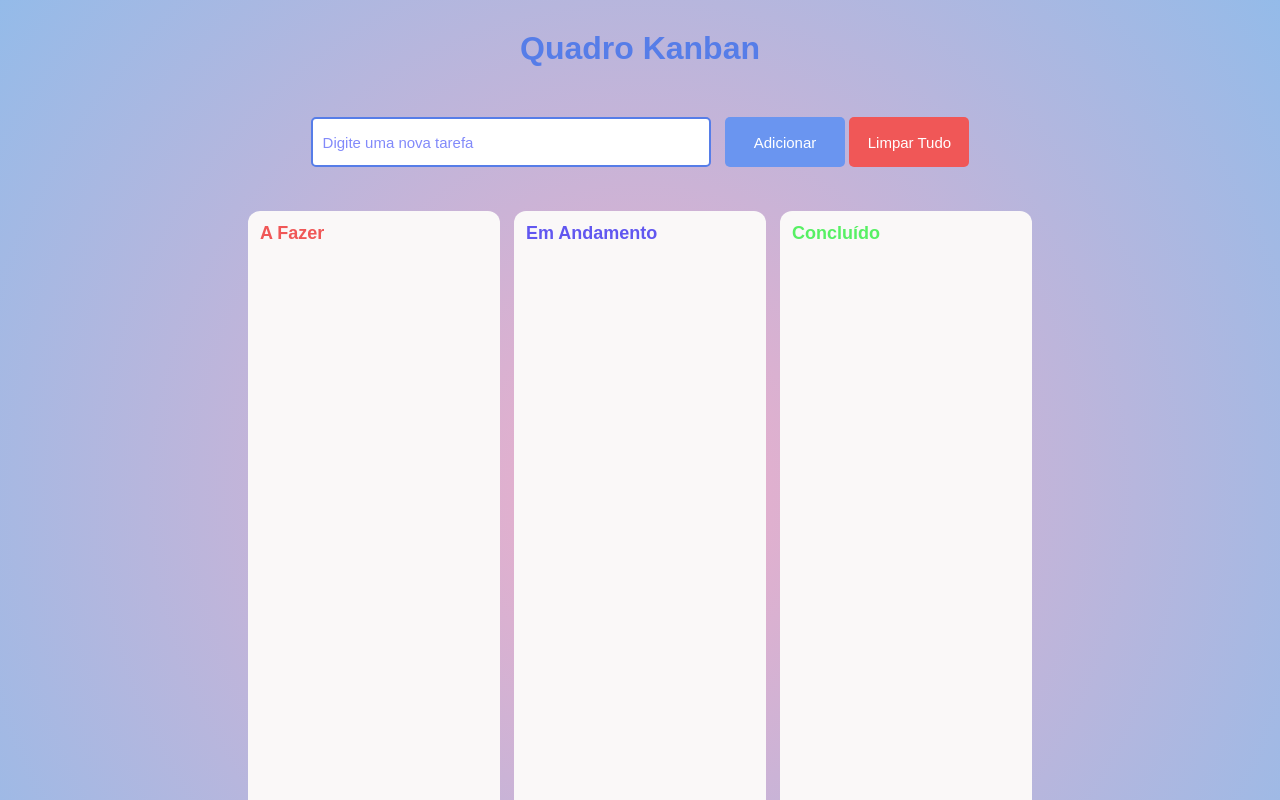
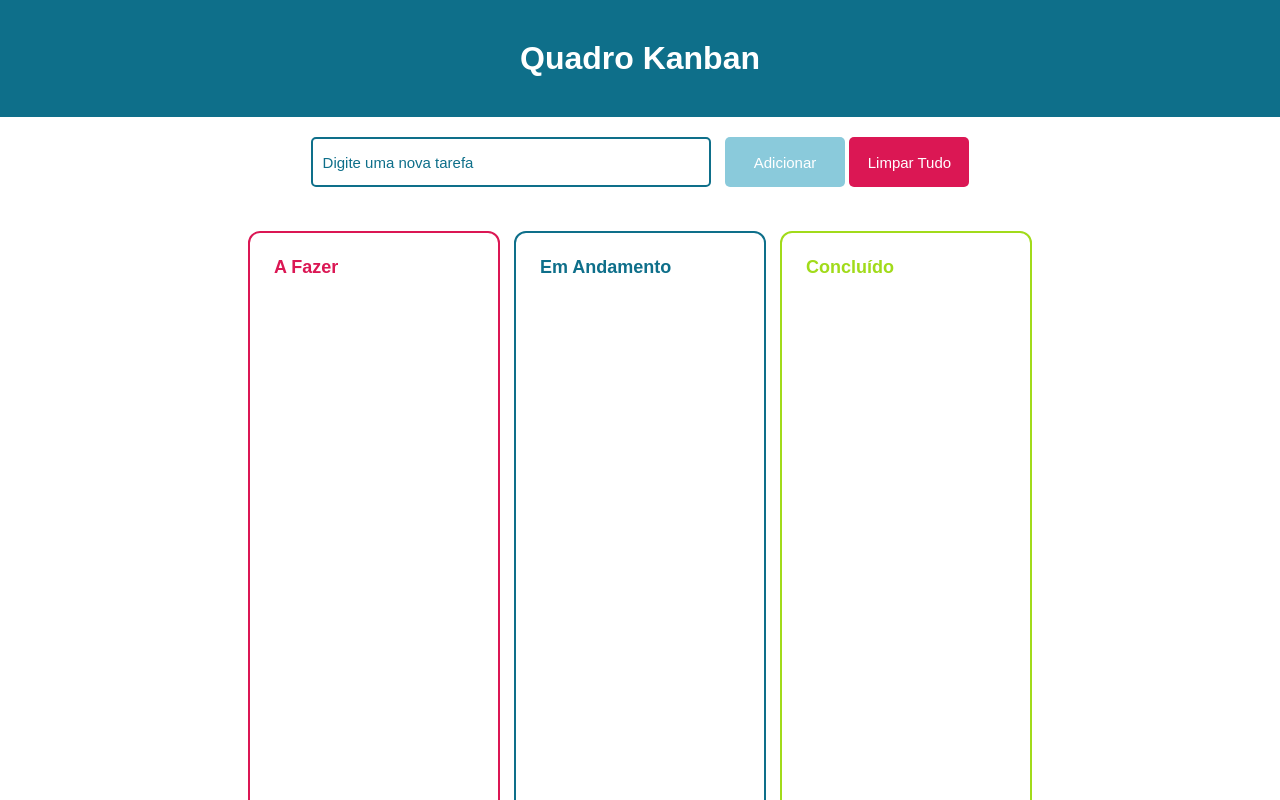
Before and after one commit to elizabethmdossantos/Quadro-Kanban, a plain HTML site: page index.html in a window 1280 px wide. Shown: the top 800 px of the page. Drawn offline with Linux system fonts and the light colour scheme.

Commit message:
novas alterações no css

```diff
--- a/style.css
+++ b/style.css
@@ -5,14 +5,11 @@
     box-sizing: border-box;
 }
 
-body{
-    background: radial-gradient(circle,rgba(238, 174, 202, 1) 0%, rgba(148, 187, 233, 1) 100%);
-}
-
 header{
-    color: #567DE8;
-    padding: 30px;
+    color: white;
+    padding: 40px;
     text-align: center;
+    background-color: #0E6F8A;
 }
 
 .kanban-top{
@@ -24,16 +21,16 @@ header{
     height: 50px;
     width: 60%;
     max-width: 400px;
-    border: 2px solid #567DE8;
+    border: 2px solid #0E6F8A;
     border-radius: 5px;
-    color: #828AFA;
+    color: #0E6F8A;
     padding: 0 10px;
     font-size: 15px;
     margin-right: 10px;
 }
 
 #taskInput::placeholder{
-    color: #828AFA;
+    color: #0E6F8A;
 }
 
 .btn-main{
@@ -42,14 +39,14 @@ header{
     outline: none;
     border: none;
     border-radius: 5px;
-    background: #6a95f0;
-    color: #fff;
+    background-color: #8ACADB;
+    color: white;
     font-size: 15px;
     cursor: pointer;
 }
 
 .clear-btn{
-    background-color: #f05757;
+    background-color: #DB1754;
 }
 
 .kanban{
@@ -68,11 +65,11 @@ header{
     flex-direction: column;
     height: 80%;
     border-radius: 12px;
-    padding: 12px;
+    padding: 24px;
     position: relative;
     min-width: 252px;
-    flex-shrink: 0;
-    background-color:#faf8f8;
+    flex-shrink: 10;
+    border: 2px solid currentColor;
 }
 
 .kanban-title h2{
@@ -81,15 +78,15 @@ header{
 }
 
 .kanban-column[data-id="1"]{
-    color: #f05757;
+    color: #DB1754;
 }
 
 .kanban-column[data-id="2"]{
-    color: #6157f0;
+    color: #0E6F8A;
 }
 
 .kanban-column[data-id="3"]{
-    color: #57f064;
+    color: #a1db1a;
 }
 
 .kanban-cards{
@@ -108,11 +105,10 @@ header{
     justify-content: space-between;
     align-items: center;
     gap: 8px;
-    background-color: #ffffff;
+    background-color: white;
     border-radius: 14px;
     padding: 15px;
-    box-shadow: 0px 5px 5px -3px rgb(0,0,0,0.1);
-    cursor: grab;
+    cursor: pointer;
     font-size: 14px;
     word-wrap: break-word;
 }
```
